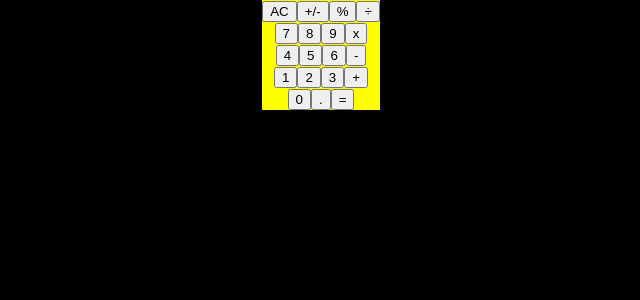
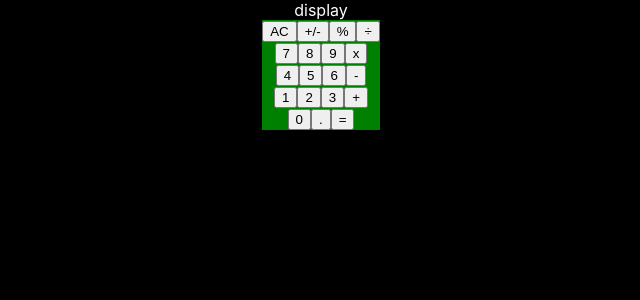
Before and after one commit to JoaoCodeClan/ReactCalc, a React (Create React App) app: page / in a window 1280 px wide. Shown: the top 300 px of the page, without its empty margins (319-959 px from the left). Built offline with nearby package versions, Linux system fonts and the light colour scheme.

Commit message:
added some styling to display

```diff
--- a/src/App.css
+++ b/src/App.css
@@ -11,7 +11,12 @@ body{
   background-color: yellow;
   display:flex;
   flex-wrap: wrap;
-  flex-direction: column;
 
+  }
+
+#calc-container{
+  background-color: green;
+display:flex;
+flex-direction: column;
 
 }
--- a/src/App.js
+++ b/src/App.js
@@ -2,10 +2,16 @@ import React from 'react';
 import './App.css';
 
 function App() {
+
+const displayStyle={
+  backgroundColor: "black",
+  color: "white"
+}
+
   return (
     <div className="App">
     <div  id="calc-container">
-      <div id="display-container">
+      <div id="display-container" style= {displayStyle}> display
       </div>
       <div className="row" id="row1">
       <button id="bttn-clear">AC</button>
```
